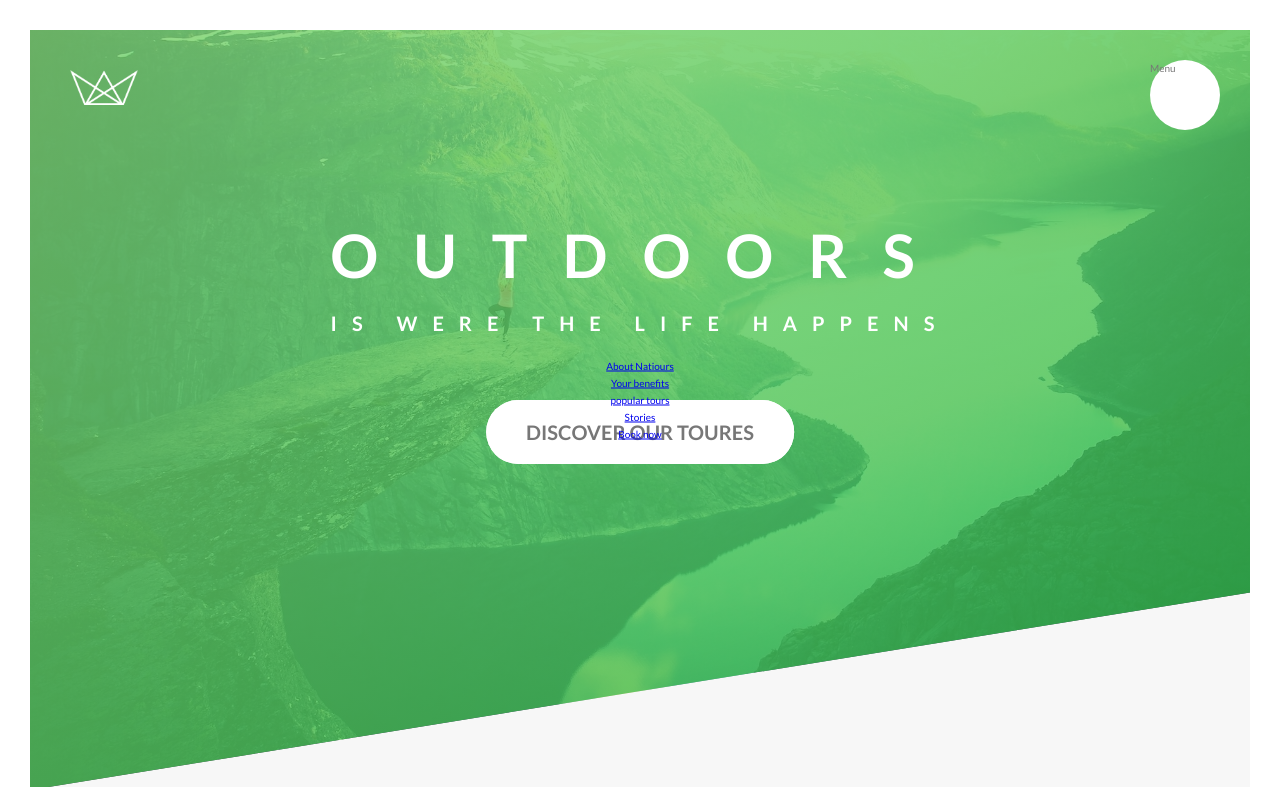
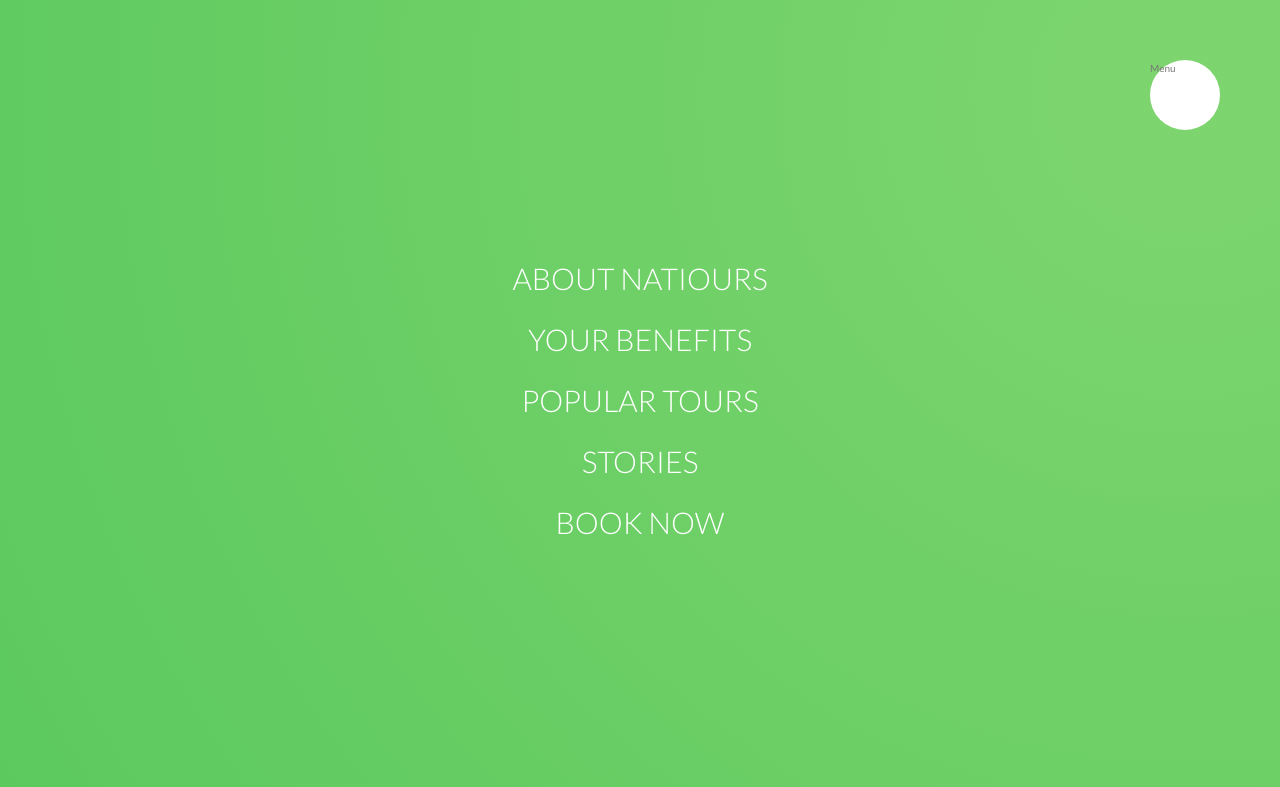
Before and after one commit to mousa1995/Advanced-css-1-learn, a website: page index.html in a window 1280 px wide. Shown: the top 787 px of the page. Drawn offline with Linux system fonts and the light colour scheme.

Commit message:
منو با پوزیشن فیکس درست شد

```diff
--- a/scss/layout/_navigation.scss
+++ b/scss/layout/_navigation.scss
@@ -30,7 +30,7 @@
     //radial-gradient
     //مثل linear-gradient
     //است با این تفاوت که گرد است و از وسط به اطراف میرود
-
+    transform: scale(80);
   }
 
   &__nav {
@@ -54,10 +54,15 @@
   }
 
   &__item {
-
+    margin: 1rem;
   }
 
   &__link {
+    font-size: 3rem;
+    font-weight: 300;
+    color: $color-white;
+    text-decoration: none;
+    text-transform: uppercase;
 
   }
 }
```
Also changed, not shown: css/style.css.
